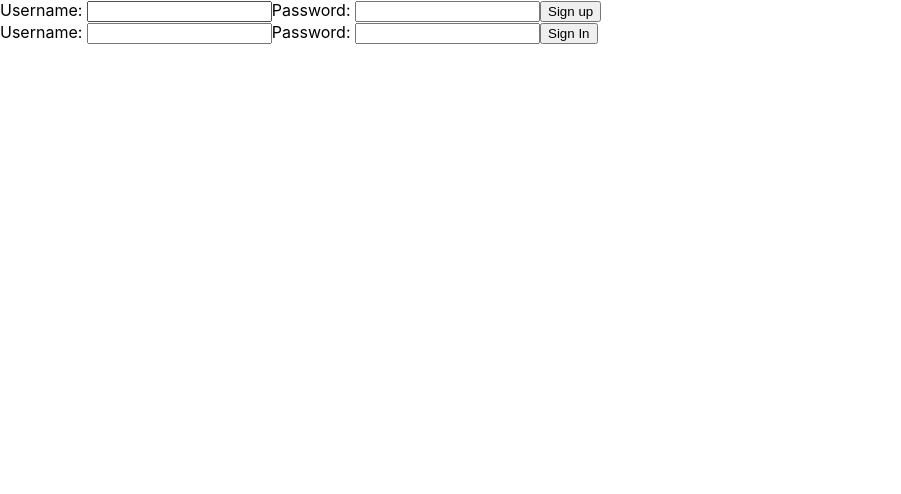
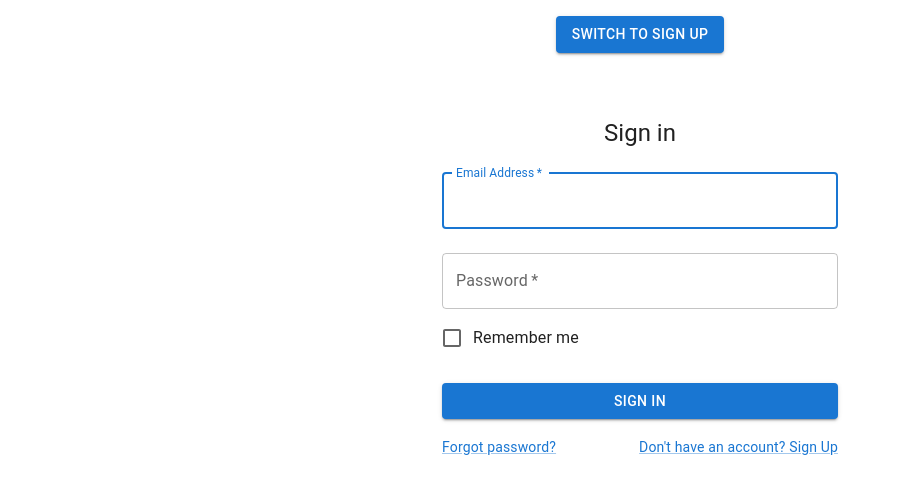
Before and after one commit to Moho-Davidson-Colab/grammar-guardian, a React (Create React App) app in the folder frontend/: page / in a window 1280 px wide. Shown: the top 494 px of the page, without its empty margins (0-901 px from the left). Built offline with nearby package versions, Linux system fonts and the light colour scheme.

Commit message:
Add mui to signin/signup page

```diff
--- a/frontend/package.json
+++ b/frontend/package.json
@@ -3,6 +3,10 @@
   "version": "0.1.0",
   "private": true,
   "dependencies": {
+    "@emotion/react": "^11.11.4",
+    "@emotion/styled": "^11.11.5",
+    "@fontsource/roboto": "^5.0.13",
+    "@mui/material": "^5.15.19",
     "@testing-library/jest-dom": "^5.17.0",
     "@testing-library/react": "^13.4.0",
     "@testing-library/user-event": "^13.5.0",
--- /dev/null
+++ b/frontend/src/components/login.tsx
@@ -0,0 +1,101 @@
+import * as React from "react";
+import Avatar from "@mui/material/Avatar";
+import Button from "@mui/material/Button";
+import CssBaseline from "@mui/material/CssBaseline";
+import TextField from "@mui/material/TextField";
+import FormControlLabel from "@mui/material/FormControlLabel";
+import Checkbox from "@mui/material/Checkbox";
+import Link from "@mui/material/Link";
+import Grid from "@mui/material/Grid";
+import Box from "@mui/material/Box";
+import Typography from "@mui/material/Typography";
+import Container from "@mui/material/Container";
+import { createTheme, ThemeProvider } from "@mui/material/styles";
+
+// TODO remove, this demo shouldn't need to reset the theme.
+
+const defaultTheme = createTheme();
+
+export default function Test() {
+  const handleSubmit = () => {
+    // event.preventDefault();
+    // const data = new FormData(event.currentTarget);
+    // console.log({
+    //   email: data.get('email'),
+    //   password: data.get('password'),
+    // });
+    console.log("Sign in");
+  };
+
+  return (
+    <ThemeProvider theme={defaultTheme}>
+      <Container component="main" maxWidth="xs">
+        <CssBaseline />
+        <Box
+          sx={{
+            marginTop: 8,
+            display: "flex",
+            flexDirection: "column",
+            alignItems: "center",
+          }}
+        >
+          {/* <Avatar sx={{ m: 1, bgcolor: "secondary.main" }}></Avatar> */}
+          <Typography component="h1" variant="h5">
+            Sign in
+          </Typography>
+          <Box
+            component="form"
+            onSubmit={handleSubmit}
+            noValidate
+            sx={{ mt: 1 }}
+          >
+            <TextField
+              margin="normal"
+              required
+              fullWidth
+              id="email"
+              label="Email Address"
+              name="email"
+              autoComplete="email"
+              autoFocus
+            />
+            <TextField
+              margin="normal"
+              required
+              fullWidth
+              name="password"
+              label="Password"
+              type="password"
+              id="password"
+              autoComplete="current-password"
+            />
+            <FormControlLabel
+              control={<Checkbox value="remember" color="primary" />}
+              label="Remember me"
+            />
+            <Button
+              type="submit"
+              fullWidth
+              variant="contained"
+              sx={{ mt: 3, mb: 2 }}
+            >
+              Sign In
+            </Button>
+            <Grid container>
+              <Grid item xs>
+                <Link href="#" variant="body2">
+                  Forgot password?
+                </Link>
+              </Grid>
+              <Grid item>
+                <Link href="#" variant="body2">
+                  {"Don't have an account? Sign Up"}
+                </Link>
+              </Grid>
+            </Grid>
+          </Box>
+        </Box>
+      </Container>
+    </ThemeProvider>
+  );
+}
--- /dev/null
+++ b/frontend/src/components/register.tsx
@@ -0,0 +1,140 @@
+import * as React from "react";
+import Avatar from "@mui/material/Avatar";
+import Button from "@mui/material/Button";
+import CssBaseline from "@mui/material/CssBaseline";
+import TextField from "@mui/material/TextField";
+import FormControlLabel from "@mui/material/FormControlLabel";
+import Checkbox from "@mui/material/Checkbox";
+import Link from "@mui/material/Link";
+import Grid from "@mui/material/Grid";
+import Box from "@mui/material/Box";
+import Typography from "@mui/material/Typography";
+import Container from "@mui/material/Container";
+import { createTheme, ThemeProvider } from "@mui/material/styles";
+
+function Copyright(props: any) {
+  return (
+    <Typography
+      variant="body2"
+      color="text.secondary"
+      align="center"
+      {...props}
+    >
+      {"Copyright © "}
+      <Link color="inherit" href="https://mui.com/">
+        Your Website
+      </Link>{" "}
+      {new Date().getFullYear()}
+      {"."}
+    </Typography>
+  );
+}
+
+// TODO remove, this demo shouldn't need to reset the theme.
+const defaultTheme = createTheme();
+
+export default function Register() {
+  const handleSubmit = (event: React.FormEvent<HTMLFormElement>) => {
+    event.preventDefault();
+    const data = new FormData(event.currentTarget);
+    console.log({
+      email: data.get("email"),
+      password: data.get("password"),
+    });
+  };
+
+  return (
+    <ThemeProvider theme={defaultTheme}>
+      <Container component="main" maxWidth="xs">
+        <CssBaseline />
+        <Box
+          sx={{
+            marginTop: 8,
+            display: "flex",
+            flexDirection: "column",
+            alignItems: "center",
+          }}
+        >
+          <Typography component="h1" variant="h5">
+            Sign up
+          </Typography>
+          <Box
+            component="form"
+            noValidate
+            onSubmit={handleSubmit}
+            sx={{ mt: 3 }}
+          >
+            <Grid container spacing={2}>
+              <Grid item xs={12} sm={6}>
+                <TextField
+                  autoComplete="given-name"
+                  name="firstName"
+                  required
+                  fullWidth
+                  id="firstName"
+                  label="First Name"
+                  autoFocus
+                />
+              </Grid>
+              <Grid item xs={12} sm={6}>
+                <TextField
+                  required
+                  fullWidth
+                  id="lastName"
+                  label="Last Name"
+                  name="lastName"
+                  autoComplete="family-name"
+                />
+              </Grid>
+              <Grid item xs={12}>
+                <TextField
+                  required
+                  fullWidth
+                  id="email"
+                  label="Email Address"
+                  name="email"
+                  autoComplete="email"
+                />
+              </Grid>
+              <Grid item xs={12}>
+                <TextField
+                  required
+                  fullWidth
+                  name="password"
+                  label="Password"
+                  type="password"
+                  id="password"
+                  autoComplete="new-password"
+                />
+              </Grid>
+              <Grid item xs={12}>
+                <FormControlLabel
+                  control={
+                    <Checkbox value="allowExtraEmails" color="primary" />
+                  }
+                  label="I want to receive inspiration, marketing promotions and updates via email."
+                />
+              </Grid>
+            </Grid>
+            <Button
+              type="submit"
+              fullWidth
+              variant="contained"
+              sx={{ mt: 3, mb: 2 }}
+            >
+              Sign Up
+            </Button>
+            <Grid container justifyContent="flex-end">
+              <Grid item>
+                <Link href="#" variant="body2">
+                  Already have an account? Sign in
+                </Link>
+              </Grid>
+            </Grid>
+          </Box>
+        </Box>
+        <Copyright sx={{ mt: 5 }} />
+      </Container>
+    </ThemeProvider>
+  );
+}
--- a/frontend/src/pages/Auth.tsx
+++ b/frontend/src/pages/Auth.tsx
@@ -1,12 +1,25 @@
-import { Sign } from "crypto";
+import React, { useState } from "react";
 import { SignUp } from "../components/signUp";
 import { SignIn } from "../components/signIn";
+import Test from "../components/login";
+import Register from "../components/register";
+import { Button, Container, Box } from "@mui/material";
 
 export function Auth() {
+  const [showSignIn, setShowSignIn] = useState(true);
+
+  const toggleView = () => {
+    setShowSignIn(!showSignIn);
+  };
+
   return (
-    <div>
-      <SignUp />
-      <SignIn />
-    </div>
+    <Container>
+      <Box display="flex" justifyContent="center" mt={2}>
+        <Button variant="contained" onClick={toggleView}>
+          {showSignIn ? "Switch to Sign Up" : "Switch to Sign In"}
+        </Button>
+      </Box>
+      {showSignIn ? <Test /> : <Register />}
+    </Container>
   );
 }
```
Also changed, not shown: 1 other file (tests, documents, lock files or other folders).
